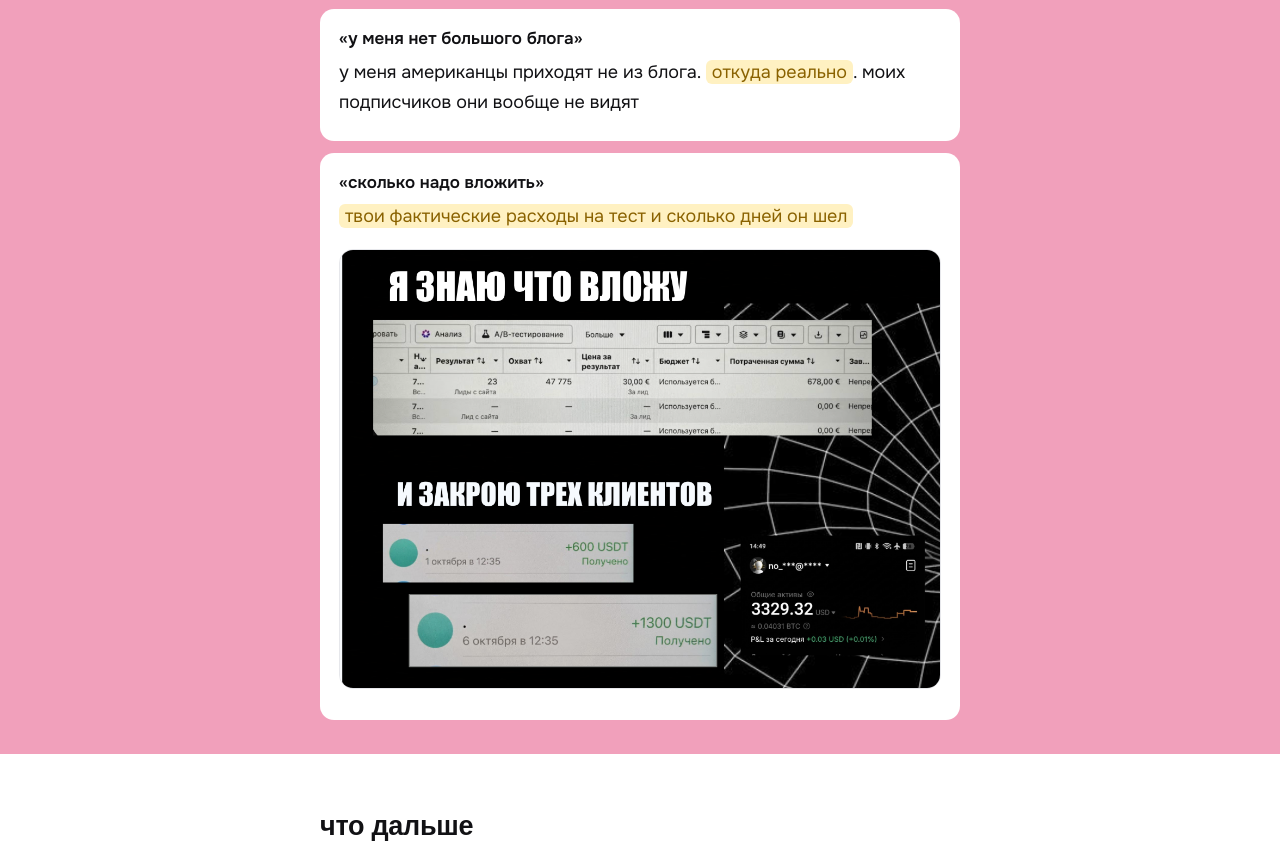
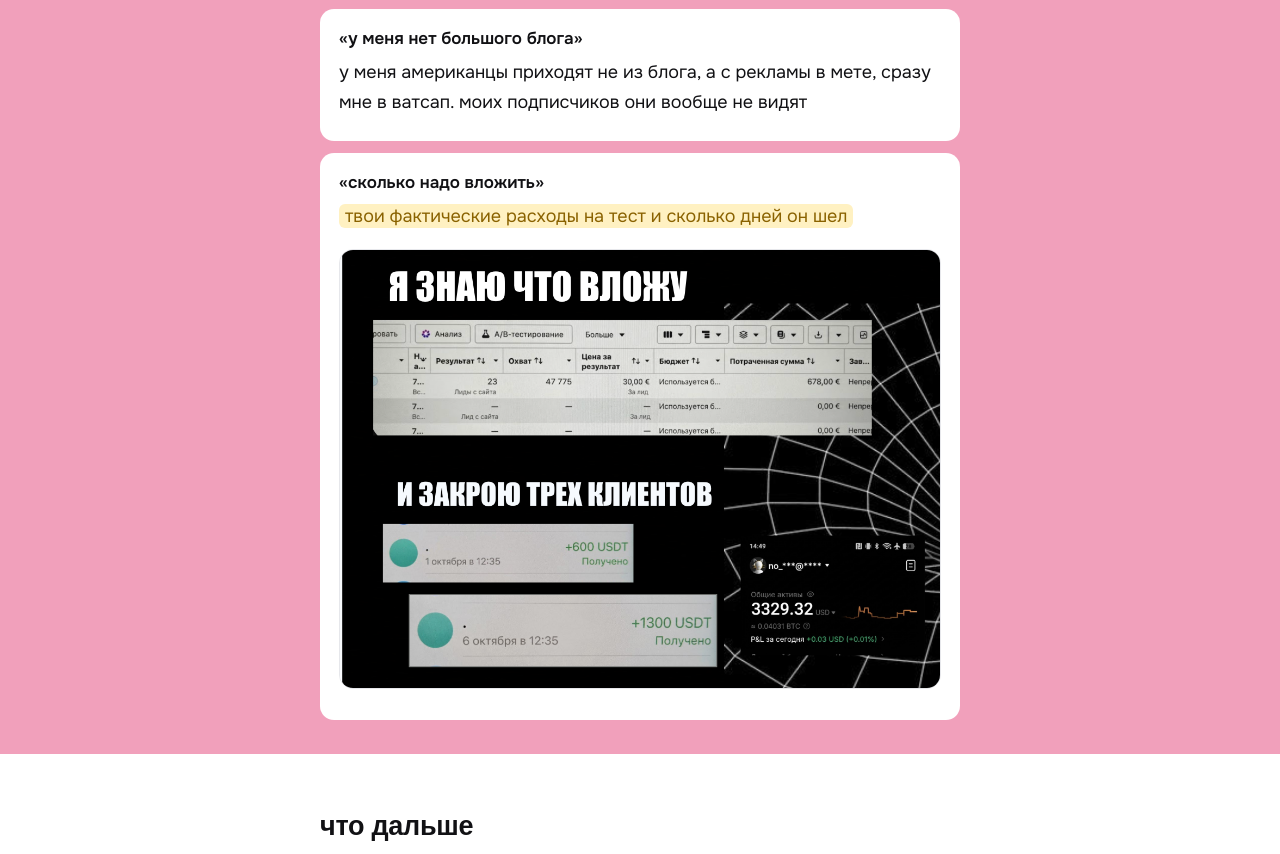
Before and after one commit to umcaty-wq/usa, a plain HTML site: page index.html in a window 1280 px wide. Shown: the part 8711-9565 px from the top of the page. Drawn offline with Linux system fonts and the light colour scheme; a web font is replaced by a local one.

Commit message:
objection: blog
Co-Authored-By: Claude Opus 5.5 <noreply@anthropic.com>
Claude-Session: https://claude.ai/code/session_01Cy6acT27wTAcGE8N93zsTN

```diff
--- a/index.html
+++ b/index.html
@@ -278,7 +278,7 @@
     <p>я все принимаю на крипту, только один раз клиент спросил про paypal</p>
     <p>но забегая вперед, техничка это минимальное, что должно волновать. есть куча агрегаторов, которые законно примут деньги</p></div>
       <div class="obj"><h3>«у меня нет большого блога»</h3>
-    <p>у меня американцы приходят не из блога. <span class="ph">откуда реально</span>. моих подписчиков они вообще не видят</p></div>
+    <p>у меня американцы приходят не из блога, а с рекламы в мете, сразу мне в ватсап. моих подписчиков они вообще не видят</p></div>
       <div class="obj"><h3>«сколько надо вложить»</h3>
     <p><span class="ph">твои фактические расходы на тест и сколько дней он шел</span></p>
     <figure><img src="img/result.png" alt="я знаю, что вложу и закрою трех клиентов: кабинет 678 €, оплаты +600 и +1300 USDT"></figure></div>
```
